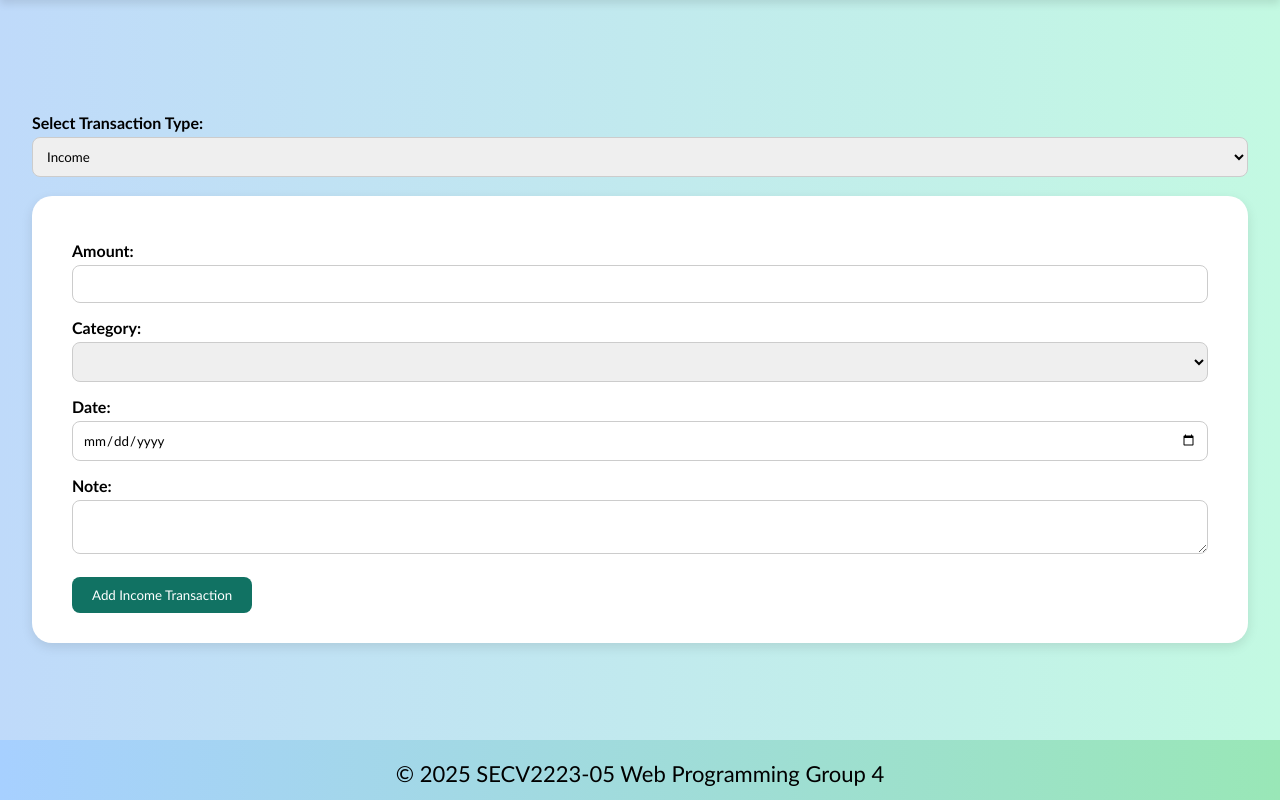
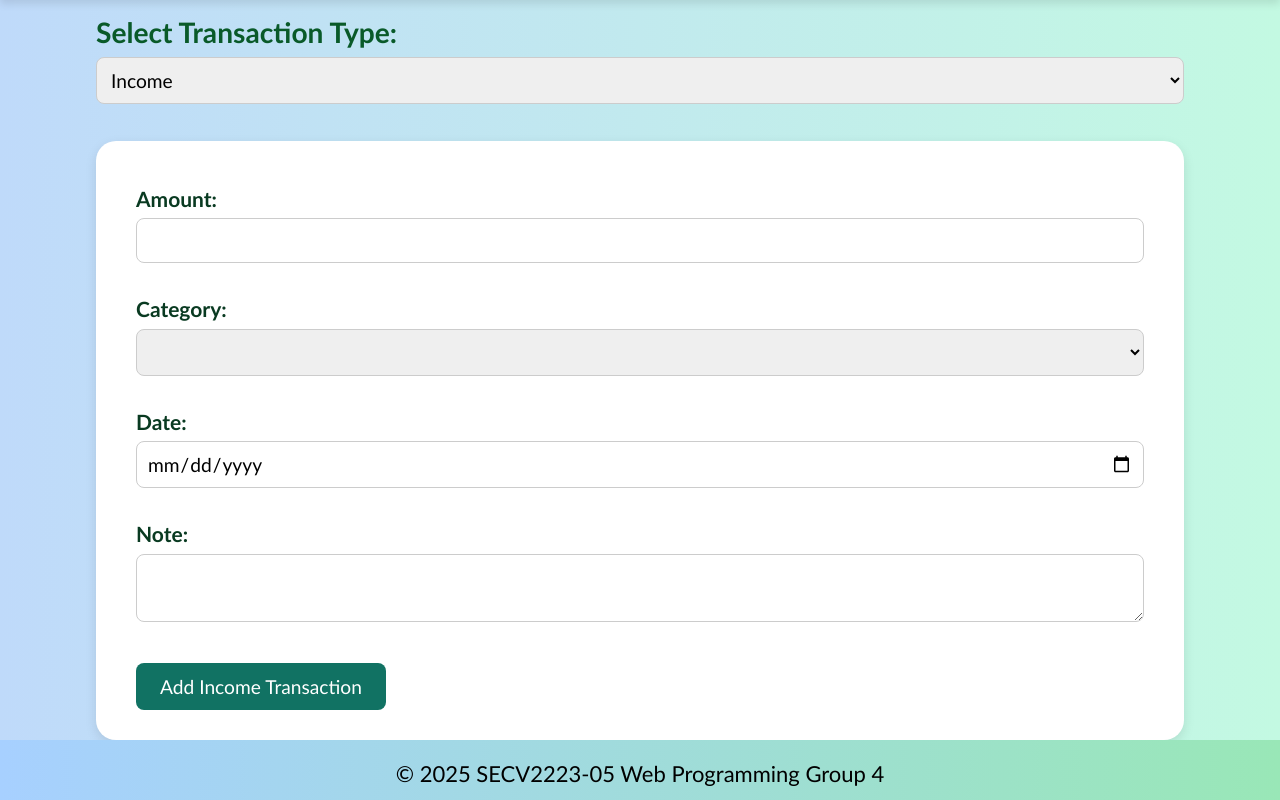
Before and after one commit to wongjiaxuan/WP-Project, a PHP site: page /input.php in a window 1280 px wide. Shown: the part 75-875 px from the top of the page. Run offline with PHP 8.4, Linux system fonts and the light colour scheme; the visitor is signed in with stand-in values (Sample User, id 1); data that the repository does not hold is empty; some libraries are stand-ins or nearby versions.

Commit message:
Edit a little bit css

```diff
--- a/home.php
+++ b/home.php
@@ -182,9 +182,6 @@ $budget_used_percentage = $monthly_budget > 0 ? ($total_expenses / $monthly_budg
                 </a>
             </div>
 
-
-
-
             <!-- Tooltip for onboarding -->
             <div class="onboarding-tooltip" id="tooltip"></div>
         </div>
@@ -259,7 +256,6 @@ $budget_used_percentage = $monthly_budget > 0 ? ($total_expenses / $monthly_budg
                     tooltip.classList.remove('show');
                 });
             });
-
 
             // Enhanced menu toggle
             const menuIcon = document.getElementById('menuicon');
--- a/input.php
+++ b/input.php
@@ -36,7 +36,7 @@
     <main class="inputmain">
         <section id="input">
             <!-- Dropdown to choose between Income and Expense -->
-            <label for="type">Select Transaction Type:</label>
+            <label for="type" class="transactiontypelabel">Select Transaction Type:</label>
             <select id="transactionType" onchange="togglePanels()">
                 <option value="income" <?php echo (isset($_POST['type']) && $_POST['type'] == 'income') ? 'selected' : ''; ?>>Income</option>
                 <option value="expense" <?php echo (isset($_POST['type']) && $_POST['type'] == 'expense') ? 'selected' : ''; ?>>Expense</option>
--- a/style.css
+++ b/style.css
@@ -417,7 +417,7 @@ input:-webkit-autofill {
 /* Enhanced Dashboard Styles */
 .homepagemain {
   max-width: 100%;
-  margin-bottom: 25px;
+  /* margin-bottom: 25px; */
 }
         .dashboard-container {
             width: 80%;
@@ -817,8 +817,6 @@ input:-webkit-autofill {
             animation: shimmer 1.5s infinite;}
 
 
-
-
 /* ====================== INPUT PAGE  ===================== */
 /* Center the form container on the page */
 .inputmain {
@@ -826,6 +824,9 @@ input:-webkit-autofill {
   justify-content: center;
   align-items: center;
   height: 100vh; /* full screen height */
+  width: 90%;
+  max-width: 1400px;
+  margin: 0 auto;
 }
 
 /* Style the form box */
@@ -834,20 +835,26 @@ input:-webkit-autofill {
   padding: 30px 40px;
   border-radius: 20px;
   box-shadow: 0 4px 12px rgba(0, 0, 0, 0.1);
-  width: 100%;
-  max-width: 1400px;
   margin: 0 auto;
 }
 
 #input, #incomeForm, #expenseForm{
   width: 100%;
-  max-width: 1400px;
-  margin: 0 auto;
 }
+
 /* Optional: Make inputs look nicer */
 .inputmain label {
   display: block;
   margin-top: 15px;
+  font-size: clamp(21px, 1.6vw, 23px);
+  font-weight: bold;
+  color: #093a21;
+  margin-bottom: 2.5px;
+}
+
+.inputmain .transactiontypelabel {
+  font-size: clamp(27px, 2.2vw, 30px);
+  color: #095a29;
   font-weight: bold;
 }
 
@@ -857,14 +864,17 @@ input:-webkit-autofill {
   width: 100%;
   padding: 10px;
   margin-top: 5px;
-  border: 1px solid #ccc;
+  border: 1.5px solid #ccc;
   border-radius: 8px;
   box-sizing: border-box;
+  font-size: clamp(19px, 1.5vw, 21px);
+  margin-bottom: 18px;
 }
 
 .inputmain button {
+  font-size: clamp(19px, 1.5vw, 21px);
   margin-top: 20px;
-  padding: 10px 20px;
+  padding: 12px 24px;
   background-color: #4b6cb7;
   color: white;
   border: none;
```
Lines whose indentation alone changed are shown as unchanged.
